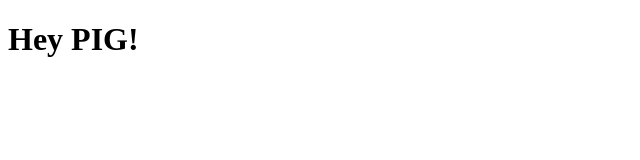
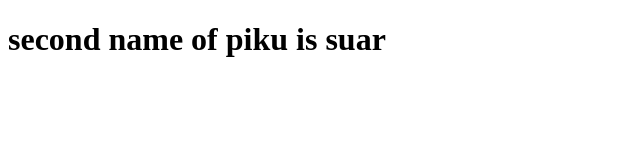
Before and after one commit to RiyaDhiryan/Collab, a plain HTML site: page index.html in a window 1280 px wide. Shown: the whole page, without its empty margins (0-640 px from the left). Drawn offline with Linux system fonts and the light colour scheme.

Commit message:
update in index.html

```diff
--- a/index.html
+++ b/index.html
@@ -7,6 +7,6 @@
     <title>Document</title>
 </head>
 <body>
-    <h1>Hey PIG!</h1>
+    <h1>second name of piku is suar</h1>
 </body>
 </html>
```
